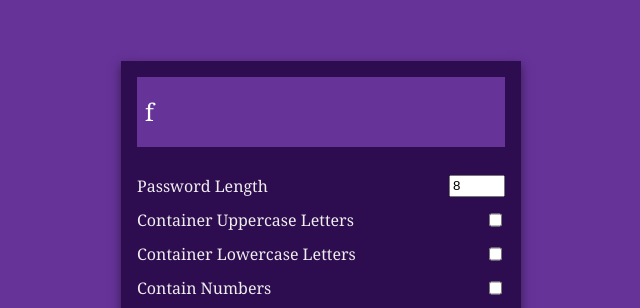
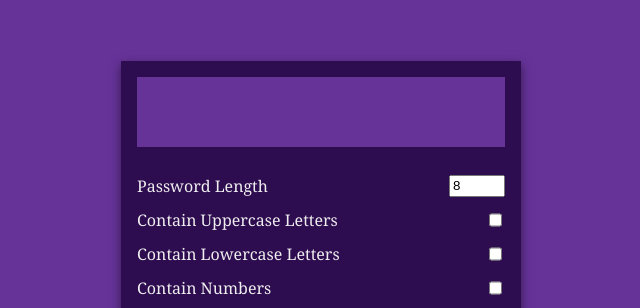
Before and after one commit to Gahramanoval301/basic_JS_projects, a plain HTML site: page PasswordGenerator/index.html in a window 1280 px wide. Shown: the part 151-459 px from the top of the page, 319-959 px from the left. Drawn offline with Linux system fonts and the light colour scheme.

Commit message:
corrects some words

```diff
--- a/PasswordGenerator/index.html
+++ b/PasswordGenerator/index.html
@@ -13,7 +13,7 @@
         <div class="pw-header">
 
             <div class="pw" >
-                <span id="pw" style="padding: 0.5rem;">f</span>
+                <span id="pw" style="padding: 0.5rem;"></span>
                 <button id="copy">Copy</button>
             </div>
         </div>
@@ -23,11 +23,11 @@
                 <input id='length' type="number" min="8" max="25" value="8">
             </div>
             <div class="form-control">
-                <label for="upper">Container Uppercase Letters</label>
+                <label for="upper">Contain Uppercase Letters</label>
                 <input id='upper' type="checkbox">
             </div>
             <div class="form-control">
-                <label for="lower">Container Lowercase Letters</label>
+                <label for="lower">Contain Lowercase Letters</label>
                 <input id='lower' type="checkbox">
             </div>
             <div class="form-control">
```
